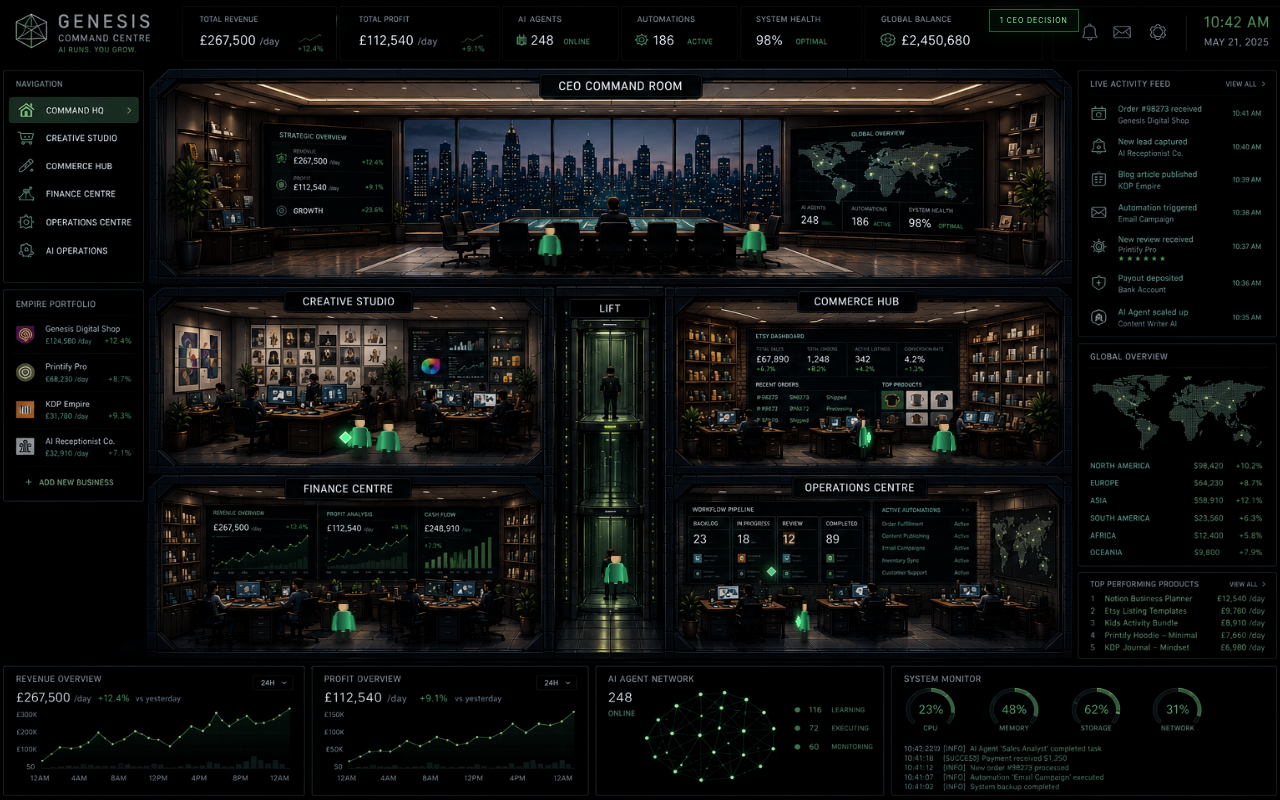
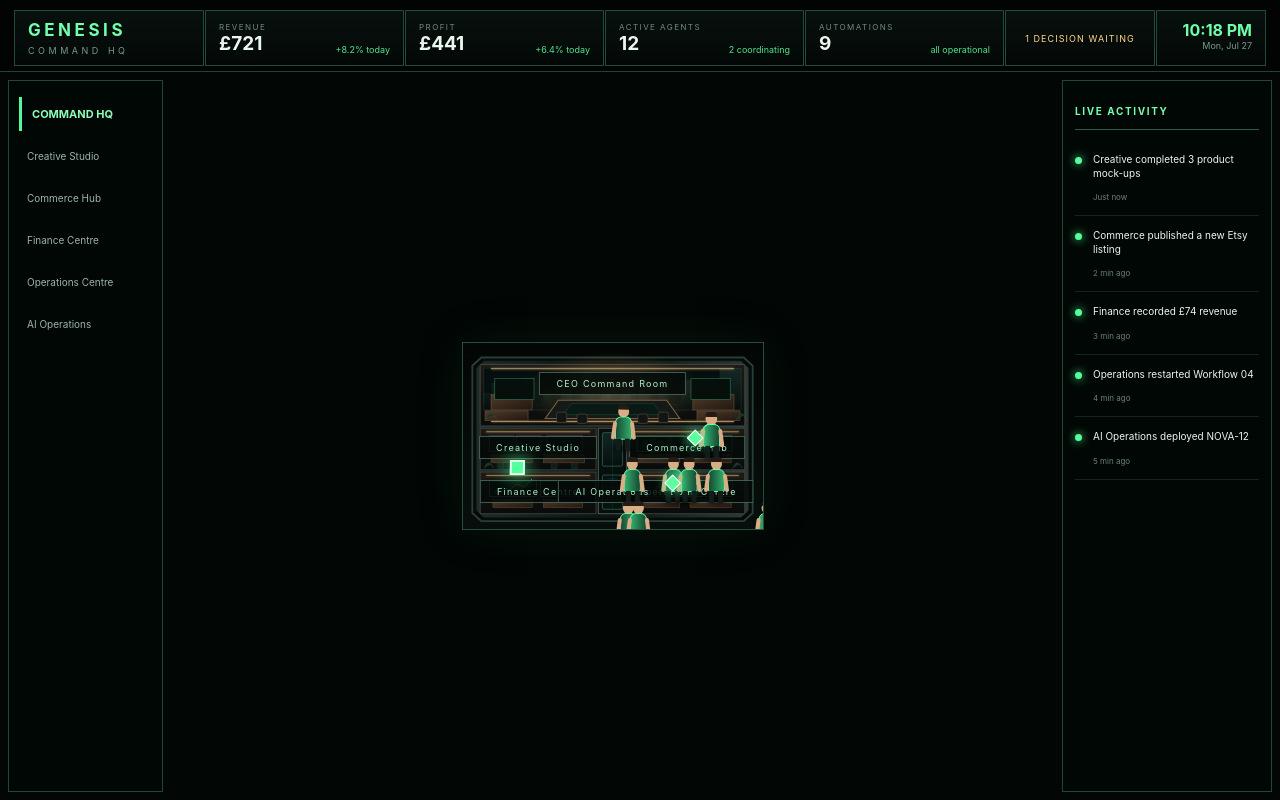
Before and after one commit to mehmetsezek/genesis, a Next.js app: page / in a window 1280 px wide. Built offline with nearby package versions, Linux system fonts and the light colour scheme.

Commit message:
Genesis V2.3 Clean Living HQ

```diff
--- a/components/command-hq/CommandHQ.tsx
+++ b/components/command-hq/CommandHQ.tsx
@@ -8,143 +8,60 @@ import { DepartmentDetail } from "./DepartmentDetail";
 import { CEOBriefing } from "./CEOBriefing";
 
 type ApprovalState = "pending" | "publishing" | "approved";
-const STORAGE_KEY = "genesis-v2-visual-state";
+const STORAGE_KEY = "genesis-v23-state";
 
 const hotspots: Array<{ id: DepartmentId; label: string; className: string }> = [
-  { id: "ceo", label: "Open CEO Command Room", className: "hotspot-ceo" },
-  { id: "creative", label: "Open Creative Studio", className: "hotspot-creative" },
-  { id: "commerce", label: "Open Commerce Hub", className: "hotspot-commerce" },
-  { id: "finance", label: "Open Finance Centre", className: "hotspot-finance" },
-  { id: "operations", label: "Open Operations Centre", className: "hotspot-operations" },
-  { id: "ai-operations", label: "Open AI Operations", className: "hotspot-ai" },
+  { id: "ceo", label: "CEO Command Room", className: "hotspot-ceo" },
+  { id: "creative", label: "Creative Studio", className: "hotspot-creative" },
+  { id: "commerce", label: "Commerce Hub", className: "hotspot-commerce" },
+  { id: "finance", label: "Finance Centre", className: "hotspot-finance" },
+  { id: "operations", label: "Operations Centre", className: "hotspot-operations" },
+  { id: "ai-operations", label: "AI Operations", className: "hotspot-ai" },
 ];
 
-type WorkerSpec = {
-  id: string;
-  className: string;
-  distance: number;
-  duration: number;
-  delay: number;
-  carry?: boolean;
-  reverse?: boolean;
-};
-
+type WorkerSpec = { id: string; className: string; distance: number; duration: number; delay: number; carry?: boolean; reverse?: boolean; state?: "walk" | "work" | "meet" };
 const workers: WorkerSpec[] = [
-  { id: "ceo-a", className: "sceneWorker-ceo-a", distance: 105, duration: 10, delay: 0 },
-  { id: "ceo-b", className: "sceneWorker-ceo-b", distance: 82, duration: 8.5, delay: 2.2, reverse: true },
-  { id: "creative-a", className: "sceneWorker-creative-a", distance: 125, duration: 8, delay: .5, carry: true },
-  { id: "creative-b", className: "sceneWorker-creative-b", distance: 70, duration: 7, delay: 3.1, reverse: true },
-  { id: "commerce-a", className: "sceneWorker-commerce-a", distance: 110, duration: 8.8, delay: 1.2, carry: true },
-  { id: "commerce-b", className: "sceneWorker-commerce-b", distance: 75, duration: 6.8, delay: 4, reverse: true },
-  { id: "finance-a", className: "sceneWorker-finance-a", distance: 115, duration: 9.2, delay: 2.4 },
-  { id: "operations-a", className: "sceneWorker-operations-a", distance: 118, duration: 7.8, delay: 1.7, carry: true, reverse: true },
-  { id: "lift-a", className: "sceneWorker-lift-a", distance: 0, duration: 5.5, delay: 0 },
+  { id:"ceo1",className:"v23-ceo-1",distance:160,duration:13,delay:0,state:"walk" },
+  { id:"ceo2",className:"v23-ceo-2",distance:105,duration:11,delay:3,reverse:true,carry:true },
+  { id:"ceo3",className:"v23-ceo-3",distance:0,duration:8,delay:0,state:"work" },
+  { id:"cr1",className:"v23-cr-1",distance:155,duration:10,delay:1,carry:true },
+  { id:"cr2",className:"v23-cr-2",distance:90,duration:9,delay:4,reverse:true },
+  { id:"co1",className:"v23-co-1",distance:150,duration:11,delay:2,carry:true,reverse:true },
+  { id:"co2",className:"v23-co-2",distance:80,duration:8,delay:5 },
+  { id:"fi1",className:"v23-fi-1",distance:145,duration:12,delay:2 },
+  { id:"fi2",className:"v23-fi-2",distance:72,duration:9,delay:5,reverse:true },
+  { id:"op1",className:"v23-op-1",distance:150,duration:10,delay:1,carry:true },
+  { id:"op2",className:"v23-op-2",distance:86,duration:8,delay:4,reverse:true },
+  { id:"lift",className:"v23-lift",distance:0,duration:10,delay:0 },
 ];
 
-function MovingWorker({ spec }: { spec: WorkerSpec }) {
+function Worker({ spec }: { spec: WorkerSpec }) {
+  const lift = spec.className.includes("lift");
   const start = spec.reverse ? spec.distance : 0;
   const end = spec.reverse ? 0 : spec.distance;
-  const isLift = spec.className.includes("lift");
-
-  return (
-    <motion.div
-      className={`sceneWorker ${spec.className}`}
-      aria-hidden="true"
-      animate={isLift
-        ? { y: [0, -96, -96, 0], opacity: [1, 1, .82, 1] }
-        : { x: [start, end, end, start], scaleX: spec.reverse ? [-1, -1, 1, 1] : [1, 1, -1, -1] }}
-      transition={{ duration: spec.duration, repeat: Infinity, ease: "easeInOut", delay: spec.delay, times: [0, .44, .56, 1] }}
-    >
-      <span className="sceneWorker-shadow" />
-      <span className="sceneWorker-head" />
-      <span className="sceneWorker-hair" />
-      <span className="sceneWorker-body" />
-      <span className="sceneWorker-arm sceneWorker-arm-a" />
-      <span className="sceneWorker-arm sceneWorker-arm-b" />
-      <span className="sceneWorker-leg sceneWorker-leg-a" />
-      <span className="sceneWorker-leg sceneWorker-leg-b" />
-      {spec.carry && <span className="sceneWorker-cube" />}
-    </motion.div>
-  );
+  return <motion.div className={`v23-worker ${spec.className}`} aria-hidden="true"
+    animate={lift ? { y:[0,-214,-214,0],opacity:[1,1,.8,1] } : spec.state === "work" ? { y:[0,-2,0], rotate:[0,1,0] } : { x:[start,end,end,start], scaleX: spec.reverse ? [-1,-1,1,1] : [1,1,-1,-1] }}
+    transition={{ duration:spec.duration,repeat:Infinity,ease:"easeInOut",delay:spec.delay,times:lift||spec.state!=="work"?[0,.44,.56,1]:undefined }}>
+    <span className="v23-shadow"/><span className="v23-head"/><span className="v23-hair"/><span className="v23-torso"/><span className="v23-arm a"/><span className="v23-arm b"/><span className="v23-leg a"/><span className="v23-leg b"/>{spec.carry&&<span className="v23-carry"/>}
+  </motion.div>;
 }
 
-export function CommandHQ() {
-  const [selected, setSelected] = useState<DepartmentId | undefined>();
-  const [briefingOpen, setBriefingOpen] = useState(false);
-  const [approvalState, setApprovalState] = useState<ApprovalState>("pending");
-  const [revenue, setRevenue] = useState(721);
-  const [profit, setProfit] = useState(441);
-  const [activityItems, setActivityItems] = useState(initialActivities);
-  const [time, setTime] = useState(new Date());
-
-  useEffect(() => {
-    const id = window.setInterval(() => setTime(new Date()), 60000);
-    try {
-      const saved = window.localStorage.getItem(STORAGE_KEY);
-      if (saved) {
-        const parsed = JSON.parse(saved) as Partial<{ approvalState: ApprovalState; revenue: number; profit: number; activityItems: string[] }>;
-        if (parsed.approvalState) setApprovalState(parsed.approvalState);
-        if (typeof parsed.revenue === "number") setRevenue(parsed.revenue);
-        if (typeof parsed.profit === "number") setProfit(parsed.profit);
-        if (Array.isArray(parsed.activityItems)) setActivityItems(parsed.activityItems);
-      }
-    } catch {}
-    return () => window.clearInterval(id);
-  }, []);
-
-  useEffect(() => {
-    window.localStorage.setItem(STORAGE_KEY, JSON.stringify({ approvalState, revenue, profit, activityItems }));
-  }, [approvalState, revenue, profit, activityItems]);
-
-  const departments = useMemo<Department[]>(() => initialDepartments.map((department) => {
-    if (department.id !== "commerce") return department;
-    if (approvalState === "publishing") return { ...department, status: "processing", activity: "Publishing Commerce Listing 014" };
-    if (approvalState === "approved") return { ...department, status: "healthy", tasks: Math.max(0, department.tasks - 1), activity: "Commerce Listing 014 is live" };
-    return department;
-  }), [approvalState]);
-
-  const selectedDepartment = departments.find((item) => item.id === selected);
-  const hour = time.getHours();
-  const phase = hour < 6 ? "night" : hour < 9 ? "dawn" : hour < 17 ? "day" : hour < 20 ? "dusk" : "night";
-
-  const approveListing = () => {
-    if (approvalState !== "pending") return;
-    setApprovalState("publishing");
-    setActivityItems((items) => ["CEO approved Commerce Listing 014", ...items]);
-    window.setTimeout(() => {
-      setApprovalState("approved");
-      setRevenue(758);
-      setProfit(463);
-      setActivityItems((items) => ["Commerce Listing 014 is now live", ...items]);
-    }, 1600);
-  };
-
-  return (
-    <main className={`visualGenesis phase-${phase}`}>
-      <div className="sceneViewport">
-        <img className="masterScene" src="/genesis-hq-master.png" alt="Genesis premium command centre" />
-        <div className="timeTint" aria-hidden="true" />
-
-        <button className="briefingPill" onClick={() => setBriefingOpen(true)}>
-          {approvalState === "pending" ? "1 CEO DECISION" : approvalState === "publishing" ? "PUBLISHING…" : "BRIEFING READY"}
-        </button>
-
-        <div className="workerLayer" aria-hidden="true">
-          {workers.map((worker) => <MovingWorker key={worker.id} spec={worker} />)}
-        </div>
-
-        {hotspots.map((hotspot) => (
-          <button key={hotspot.id} className={`roomHotspot ${hotspot.className}`} aria-label={hotspot.label} onClick={() => setSelected(hotspot.id)}>
-            <span>{hotspot.label.replace("Open ", "")}</span>
-          </button>
-        ))}
-
-        <div className="cube cubeOne" />
-        <div className="cube cubeTwo" />
-      </div>
-      <div className="mobileNotice">Rotate your device to landscape for the full Genesis Command Centre.</div>
-      <DepartmentDetail department={selectedDepartment} onClose={() => setSelected(undefined)} />
-      <CEOBriefing open={briefingOpen} approvalState={approvalState} revenue={revenue} profit={profit} onApprove={approveListing} onClose={() => setBriefingOpen(false)} />
-    </main>
-  );
+export function CommandHQ(){
+ const [selected,setSelected]=useState<DepartmentId>(); const [briefingOpen,setBriefingOpen]=useState(false); const [approvalState,setApprovalState]=useState<ApprovalState>("pending"); const [revenue,setRevenue]=useState(721); const [profit,setProfit]=useState(441); const [activityItems,setActivityItems]=useState(initialActivities); const [time,setTime]=useState(new Date());
+ useEffect(()=>{const id=setInterval(()=>setTime(new Date()),1000);try{const saved=localStorage.getItem(STORAGE_KEY);if(saved){const p=JSON.parse(saved);if(p.approvalState)setApprovalState(p.approvalState);if(typeof p.revenue==="number")setRevenue(p.revenue);if(typeof p.profit==="number")setProfit(p.profit);if(Array.isArray(p.activityItems))setActivityItems(p.activityItems)}}catch{}return()=>clearInterval(id)},[]);
+ useEffect(()=>{localStorage.setItem(STORAGE_KEY,JSON.stringify({approvalState,revenue,profit,activityItems}))},[approvalState,revenue,profit,activityItems]);
+ const departments=useMemo<Department[]>(()=>initialDepartments.map(d=>d.id!=="commerce"?d:approvalState==="publishing"?{...d,status:"processing",activity:"Publishing Commerce Listing 014"}:approvalState==="approved"?{...d,status:"healthy",tasks:Math.max(0,d.tasks-1),activity:"Commerce Listing 014 is live"}:d),[approvalState]);
+ const selectedDepartment=departments.find(d=>d.id===selected); const hour=time.getHours(); const phase=hour<6?"night":hour<9?"dawn":hour<17?"day":hour<20?"dusk":"night";
+ const approveListing=()=>{if(approvalState!=="pending")return;setApprovalState("publishing");setActivityItems(i=>["CEO approved Commerce Listing 014",...i]);setTimeout(()=>{setApprovalState("approved");setRevenue(758);setProfit(463);setActivityItems(i=>["Commerce Listing 014 is now live",...i])},1600)};
+ return <main className={`genesisV23 phase-${phase}`}>
+   <header className="v23-topbar"><div className="v23-brand"><b>GENESIS</b><span>COMMAND HQ</span></div><div className="v23-metric"><small>REVENUE</small><strong>£{revenue}</strong><em>+8.2% today</em></div><div className="v23-metric"><small>PROFIT</small><strong>£{profit}</strong><em>+6.4% today</em></div><div className="v23-metric"><small>ACTIVE AGENTS</small><strong>12</strong><em>2 coordinating</em></div><div className="v23-metric"><small>AUTOMATIONS</small><strong>9</strong><em>all operational</em></div><button className="v23-brief" onClick={()=>setBriefingOpen(true)}>{approvalState==="pending"?"1 DECISION WAITING":approvalState==="publishing"?"PUBLISHING…":"BRIEFING READY"}</button><div className="v23-time"><strong>{time.toLocaleTimeString([], {hour:"2-digit",minute:"2-digit"})}</strong><span>{time.toLocaleDateString([], {weekday:"short",day:"2-digit",month:"short"})}</span></div></header>
+   <div className="v23-shell"><nav className="v23-nav"><b>COMMAND HQ</b>{hotspots.slice(1).map(h=><button key={h.id} onClick={()=>setSelected(h.id)}>{h.label}</button>)}</nav>
+   <section className="v23-stage"><img src="/genesis-hq-clean.svg" alt="Genesis headquarters cutaway"/><div className="v23-time-tint"/>
+    <div className="v23-workers">{workers.map(w=><Worker key={w.id} spec={w}/>)}</div>
+    {hotspots.map(h=><button key={h.id} className={`v23-room ${h.className}`} onClick={()=>setSelected(h.id)}><span>{h.label}</span></button>)}
+    <motion.div className="v23-cube c1" animate={{x:[0,430,790],y:[0,0,230],rotate:[0,180,360]}} transition={{duration:12,repeat:Infinity,ease:"easeInOut"}}/><motion.div className="v23-cube c2" animate={{x:[0,-390,-390],y:[0,0,225],rotate:[0,-180,-360]}} transition={{duration:14,repeat:Infinity,ease:"easeInOut",delay:2}}/>
+   </section>
+   <aside className="v23-activity"><h3>LIVE ACTIVITY</h3>{activityItems.slice(0,7).map((a,i)=><div key={`${a}-${i}`}><i/><span>{a}</span><small>{i===0?"Just now":`${i+1} min ago`}</small></div>)}</aside></div>
+   <DepartmentDetail department={selectedDepartment} onClose={()=>setSelected(undefined)}/><CEOBriefing open={briefingOpen} approvalState={approvalState} revenue={revenue} profit={profit} onApprove={approveListing} onClose={()=>setBriefingOpen(false)}/>
+ </main>
 }
```
Also changed, not shown: app/globals.css, public/genesis-hq-clean.svg (added).
